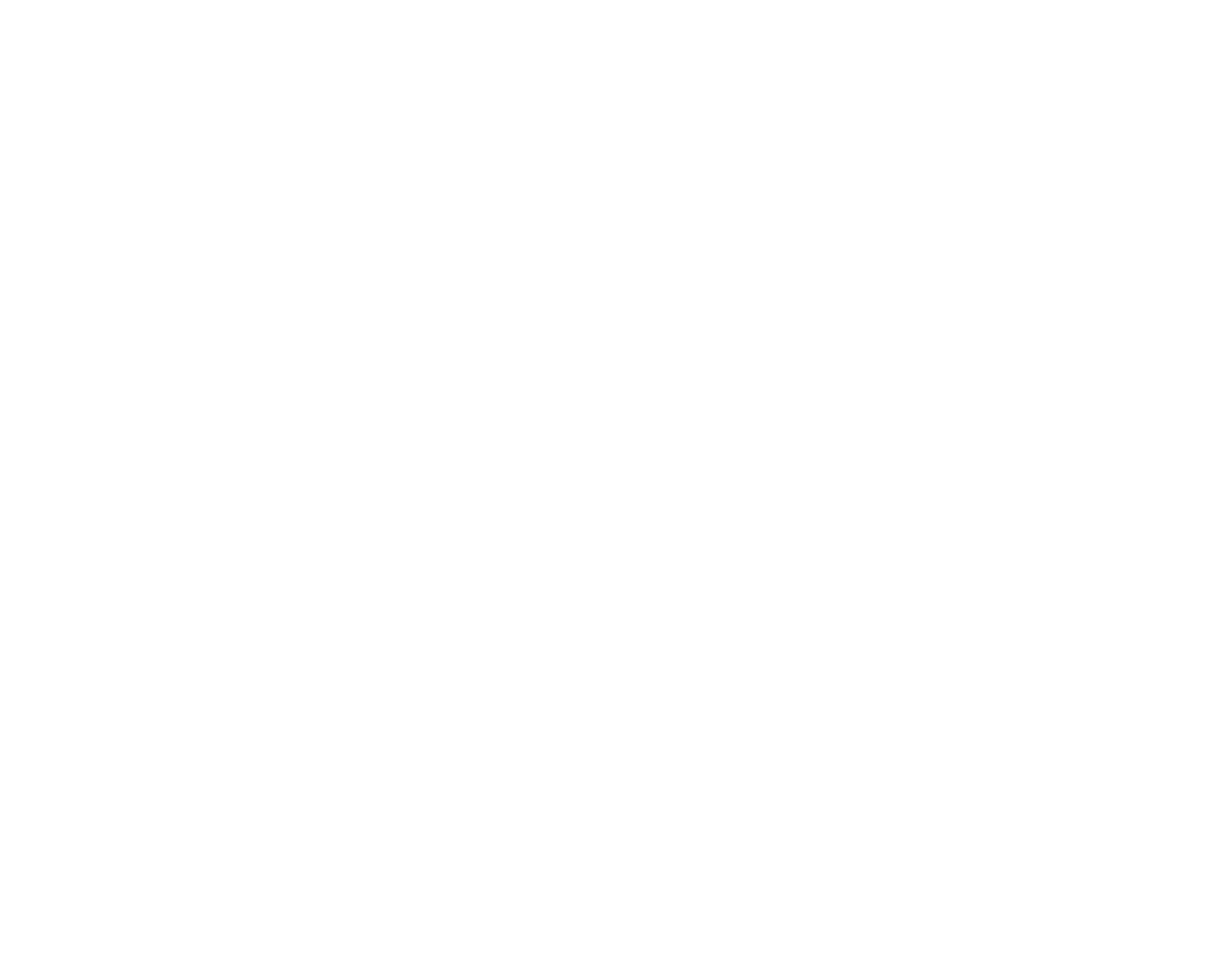
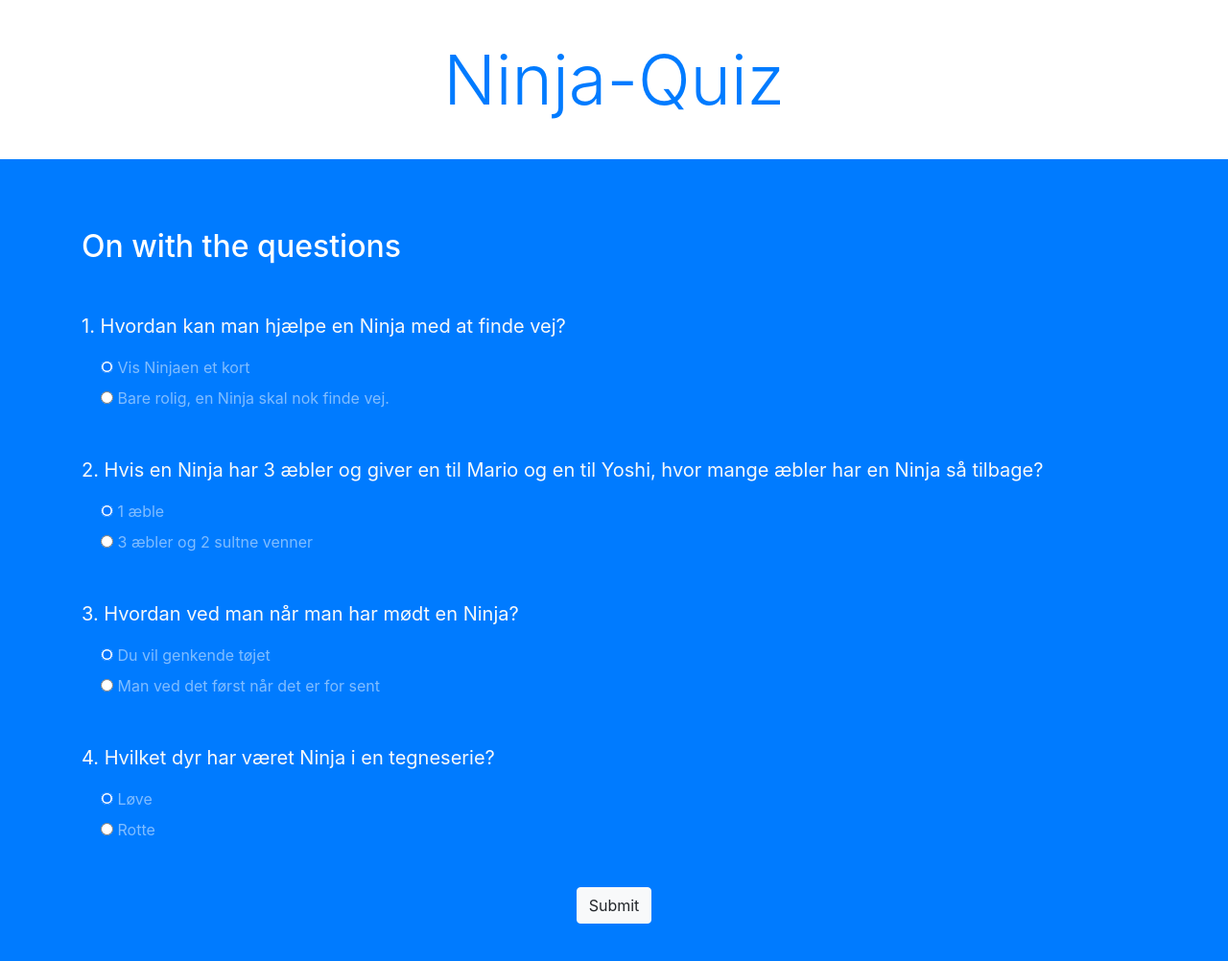
Before and after one commit to CTFlink/js-sandbox, a website: page index.html in a window 1280 px wide. Shown: the whole page at 96% size. Before the commit the page ends 800 px from the top, so only its background shows below. Drawn offline with nearby package versions, Linux system fonts and the light colour scheme.

Commit message:
questions + answers

```diff
--- a/index.html
+++ b/index.html
@@ -2,9 +2,93 @@
   <head>
     <meta charset="UTF-8" />
     <meta name="viewport" content="width=device-width, initial-scale=1.0" />
+    <link
+      rel="stylesheet"
+      href="https://stackpath.bootstrapcdn.com/bootstrap/4.5.0/css/bootstrap.min.css"
+      integrity="sha384-9aIt2nRpC12Uk9gS9baDl411NQApFmC26EwAOH8WgZl5MYYxFfc+NcPb1dKGj7Sk"
+      crossorigin="anonymous"
+    />
     <title>Ninja Quiz</title>
   </head>
   <body>
+    <!-- Top section -->
+
+    <div class="intro py-3 bg-white text-center">
+      <div class="container">
+        <h2 class="text-primary display-3 my-4">Ninja-Quiz</h2>
+      </div>
+    </div>
+
+    <!-- quiz section -->
+    <div class="quiz py-4 bg-primary">
+      <div class="container">
+        <h2 class="my-5 text-white">On with the questions</h2>
+
+        <form class="quiz-form text-light">
+          <div class="my-5">
+            <p class="lead font-weight-normal">
+              1. Hvordan kan man hjælpe en Ninja med at finde vej?
+            </p>
+            <div class="form-check my-2 text-white-50">
+              <input type="radio" name="q1" value="A" checked />
+              <label class="form-check-label">Vis Ninjaen et kort</label>
+            </div>
+            <div class="form-check my-2 text-white-50">
+              <input type="radio" name="q1" value="B" />
+              <label class="form-check-label"
+                >Bare rolig, en Ninja skal nok finde vej.</label
+              >
+            </div>
+          </div>
+          <div class="my-5">
+            <p class="lead font-weight-normal">
+              2. Hvis en Ninja har 3 æbler og giver en til Mario og en til
+              Yoshi, hvor mange æbler har en Ninja så tilbage?
+            </p>
+            <div class="form-check my-2 text-white-50">
+              <input type="radio" name="q2" value="A" checked />
+              <label class="form-check-label">1 æble</label>
+            </div>
+            <div class="form-check my-2 text-white-50">
+              <input type="radio" name="q2" value="B" />
+              <label class="form-check-label">3 æbler og 2 sultne venner</label>
+            </div>
+          </div>
+          <div class="my-5">
+            <p class="lead font-weight-normal">
+              3. Hvordan ved man når man har mødt en Ninja?
+            </p>
+            <div class="form-check my-2 text-white-50">
+              <input type="radio" name="q3" value="A" checked />
+              <label class="form-check-label">Du vil genkende tøjet</label>
+            </div>
+            <div class="form-check my-2 text-white-50">
+              <input type="radio" name="q3" value="B" />
+              <label class="form-check-label"
+                >Man ved det først når det er for sent</label
+              >
+            </div>
+          </div>
+          <div class="my-5">
+            <p class="lead font-weight-normal">
+              4. Hvilket dyr har været Ninja i en tegneserie?
+            </p>
+            <div class="form-check my-2 text-white-50">
+              <input type="radio" name="q4" value="A" checked />
+              <label class="form-check-label">Løve</label>
+            </div>
+            <div class="form-check my-2 text-white-50">
+              <input type="radio" name="q4" value="B" />
+              <label class="form-check-label">Rotte</label>
+            </div>
+          </div>
+          <div class="text-center">
+            <input type="submit" class="btn btn-light" />
+          </div>
+        </form>
+      </div>
+    </div>
+
     <script src="app.js"></script>
   </body>
 </html>
```
